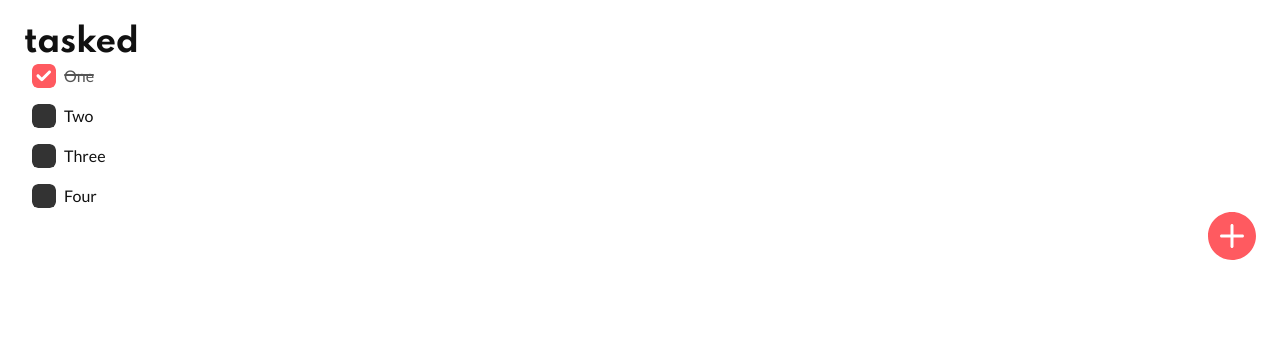
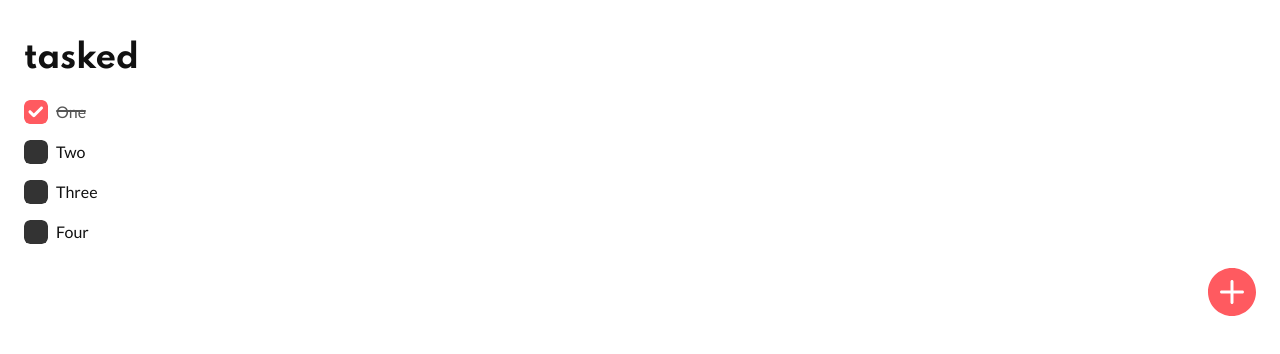
Before and after one commit to areasflavio/task-app, a Next.js app: page / in a window 1280 px wide. Shown: the top 354 px of the page. Built offline with nearby package versions, Linux system fonts and the light colour scheme.

Commit message:
refactor: fix components styles

```diff
--- a/src/components/AddTaskButton/styles.ts
+++ b/src/components/AddTaskButton/styles.ts
@@ -1,11 +1,12 @@
 import styled from 'styled-components';
 
 export const Container = styled.button`
-  width: 48px;
-  height: 48px;
+  display: block;
 
-  display: block;
-  margin-left: auto;
+  width: 3rem;
+  height: 3rem;
+
+  margin: 1.25rem 1.5rem 0 auto;
 
   background: url('/assets/icons/add-task.svg');
 
--- a/src/components/Header/styles.ts
+++ b/src/components/Header/styles.ts
@@ -4,6 +4,8 @@ export const Container = styled.header`
   display: flex;
   align-items: center;
   justify-content: space-between;
+
+  margin: 2.5rem 1.5rem 1.25rem;
 
   h1 {
     font-family: ${(props) => props.theme.fonts.title}, sans-serif;
--- a/src/components/TasksList/styles.ts
+++ b/src/components/TasksList/styles.ts
@@ -8,12 +8,11 @@ export const Container = styled.ul`
     align-items: center;
     justify-content: space-between;
 
-    border-radius: 6px;
-    padding: 4px 8px;
+    padding: 0.25rem 1.5rem;
   }
 
   li + li {
-    margin-top: 8px;
+    margin-top: 0.5rem;
   }
 
   li:hover {
@@ -33,12 +32,12 @@ export const Container = styled.ul`
 export const TaskControls = styled.div`
   display: none;
   align-items: center;
-  gap: 4px;
+  gap: 0.25rem;
 
   & .edit,
   & .delete {
-    width: 12px;
-    height: 12px;
+    width: 0.75rem;
+    height: 0.75rem;
   }
 
   & .edit {
--- a/src/components/TextInput/index.tsx
+++ b/src/components/TextInput/index.tsx
@@ -2,6 +2,7 @@ import { useRef } from '../../hooks/useRef';
 import { useTask } from '../../hooks/useTask';
 
 import { TaskLabel } from '../../styles/TaskLabelStyle';
+import { Container } from './styles';
 
 const TextInput: React.FC = () => {
   const { labelRef, inputRef } = useRef();
@@ -9,6 +10,7 @@ const TextInput: React.FC = () => {
     useTask();
 
   return (
+    <Container ref={labelRef}>
       <TaskLabel ref={labelRef} className="container text-input">
         <input type="checkbox" disabled />
         <input
@@ -22,6 +24,7 @@ const TextInput: React.FC = () => {
         />
         <span className="checkmark"></span>
       </TaskLabel>
+    </Container>
   );
 };
 
--- a/src/components/TextInput/styles.ts
+++ b/src/components/TextInput/styles.ts
@@ -1,3 +1,9 @@
 import styled from 'styled-components';
 
-export const Container = styled.div``;
+export const Container = styled.label`
+  padding: 0.25rem 1.5rem;
+
+  margin-bottom: 0.5rem;
+
+  background: ${(props) => props.theme.colors.bgSecColor};
+`;
--- a/src/styles/TaskLabelStyle.ts
+++ b/src/styles/TaskLabelStyle.ts
@@ -4,7 +4,7 @@ export const TaskLabel = styled.label`
   /* Customize the label (the container) */
   display: block;
   position: relative;
-  padding-left: 32px;
+  padding-left: 2rem;
   cursor: pointer;
 
   -webkit-user-select: none;
@@ -26,9 +26,9 @@ export const TaskLabel = styled.label`
     position: absolute;
     top: 0;
     left: 0;
-    height: 24px;
-    width: 24px;
-    border-radius: 6px;
+    height: 1.5rem;
+    width: 1.5rem;
+    border-radius: 0.375rem;
 
     background: url('/assets/icons/uncheck.svg') no-repeat center;
   }
@@ -48,15 +48,15 @@ export const TaskLabel = styled.label`
     content: '';
     position: absolute;
     display: none;
-    width: 24px;
-    height: 24px;
-    border-radius: 6px;
+    width: 1.5rem;
+    height: 1.5rem;
+    border-radius: 0.375rem;
   }
 
   /* Create the check box animation */
   @keyframes checkBox {
     to {
-      transform: translateX(24px);
+      transform: translateX(1.5rem);
     }
   }
 
@@ -71,8 +71,8 @@ export const TaskLabel = styled.label`
   /* Set the word as checkmark reference */
   .content {
     position: relative;
-    line-height: 24px;
-    padding-top: 4px;
+    line-height: 1.5rem;
+    padding-top: 0.25rem;
   }
 
   /* Create the check word animation */
@@ -99,22 +99,19 @@ export const TaskLabel = styled.label`
     left: 0;
     top: 50%;
 
-    border-radius: 16px;
+    border-radius: 1rem;
 
     animation: checkWord 0.4s cubic-bezier(0.77, 0.09, 0.98, 0.51) forwards;
   }
 
-  &.text-input {
-    margin: 0 0 8px 8px;
-  }
-
+  /* Style the text input */
   & input[type='text'] {
     margin: 0;
     border: 0;
     outline: 0;
 
-    line-height: 24px;
-    border-radius: 6px;
+    line-height: 1.5rem;
+    border-radius: 0.375rem;
     background: ${(props) => props.theme.colors.bgSecColor};
   }
 `;
--- a/src/styles/global.ts
+++ b/src/styles/global.ts
@@ -19,8 +19,6 @@ export default createGlobalStyle`
   body {
     background: ${(props) => props.theme.colors.bgColor};
     -webkit-font-smoothing: antialiased !important;
-
-    padding: 1.5rem;
 
     position: relative;
 
```
Lines whose indentation alone changed are shown as unchanged.
